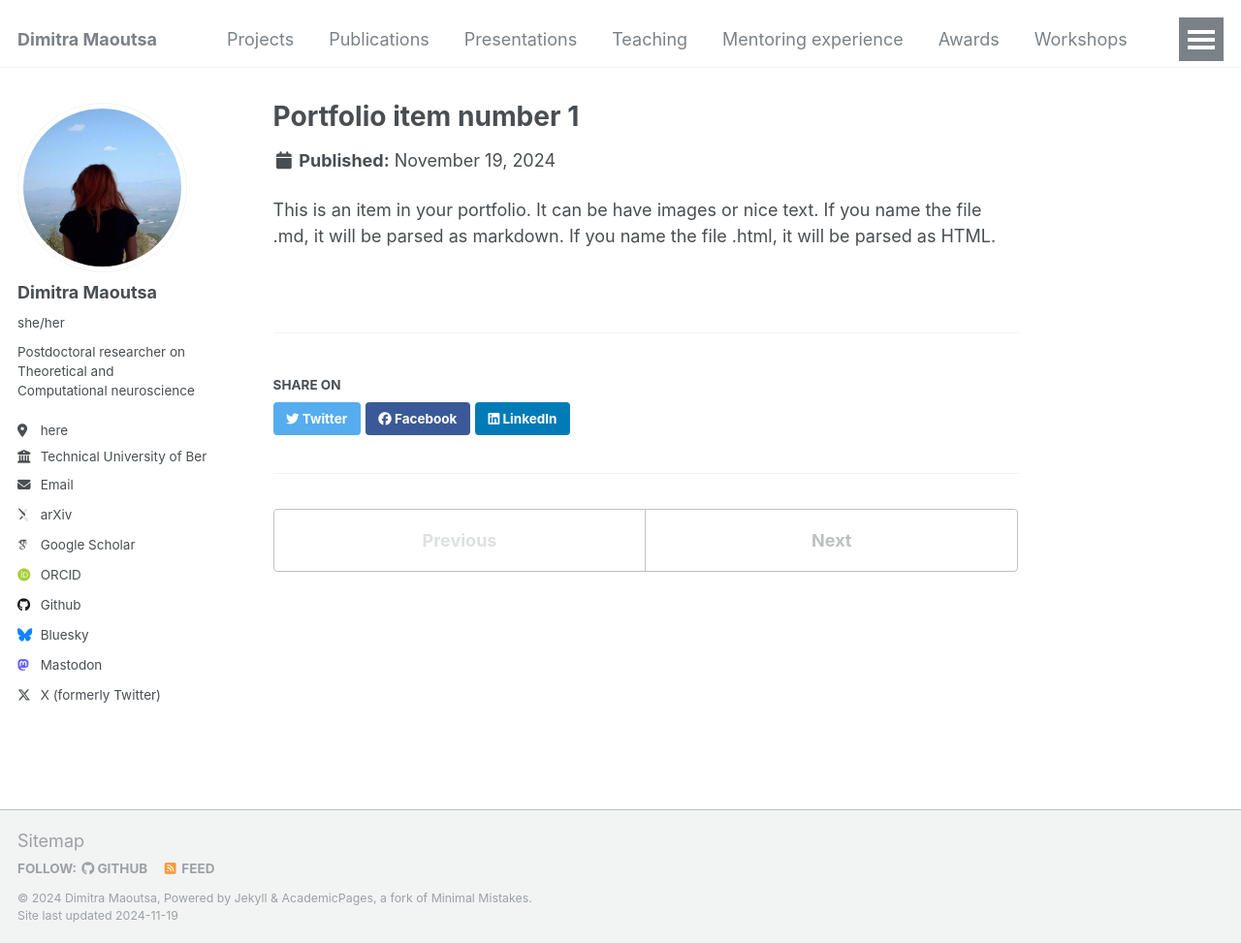
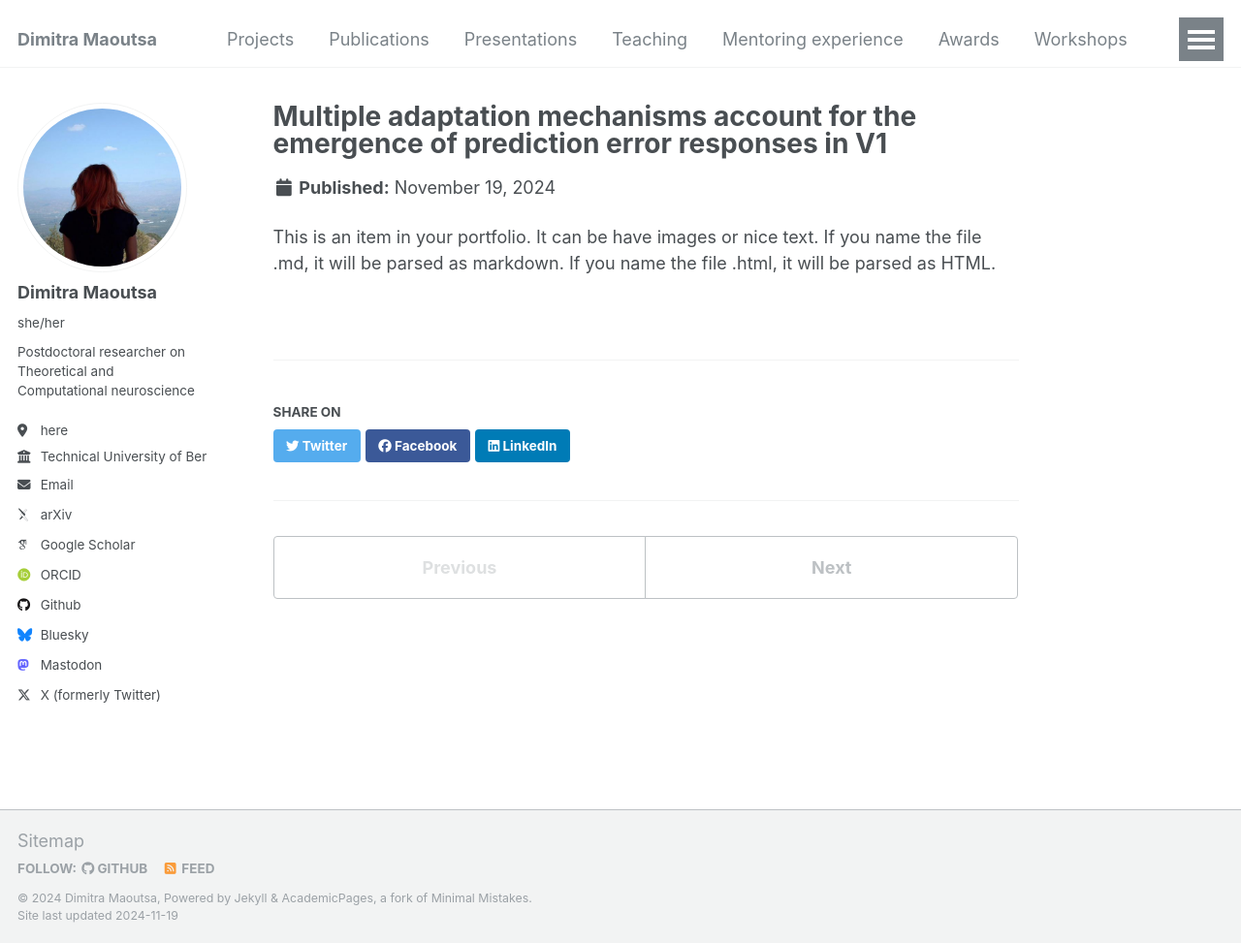
Before and after one commit to dimitra-maoutsa/dimitra-maoutsa.github.io, a Jekyll site: the page built from _portfolio/portfolio-1.md, in a window 1280 px wide and 973 px high. Shown: the whole window at 97% size. Built offline with Jekyll 4.4.1, drawn with Linux system fonts in a browser that asks for light colours; some web fonts are replaced.

Commit message:
Update portfolio-1.md

```diff
--- a/_portfolio/portfolio-1.md
+++ b/_portfolio/portfolio-1.md
@@ -1,6 +1,6 @@
 ---
-title: "Portfolio item number 1"
-excerpt: "Short description of portfolio item number 1<br/><img src='/images/500x300.png'>"
+title: "Multiple adaptation mechanisms account for the emergence of prediction error responses in V1"
+excerpt: "We identify the necessary recurrent plasticity mechanisms that explain the adaptation of responses to repeated stimulus presentations and the emergence of prediction error responses in a recurrent circuit model with multiple interneuron sub-types. <br/><img src='/images/500x300.png'>"
 collection: portfolio
 ---
 
```
